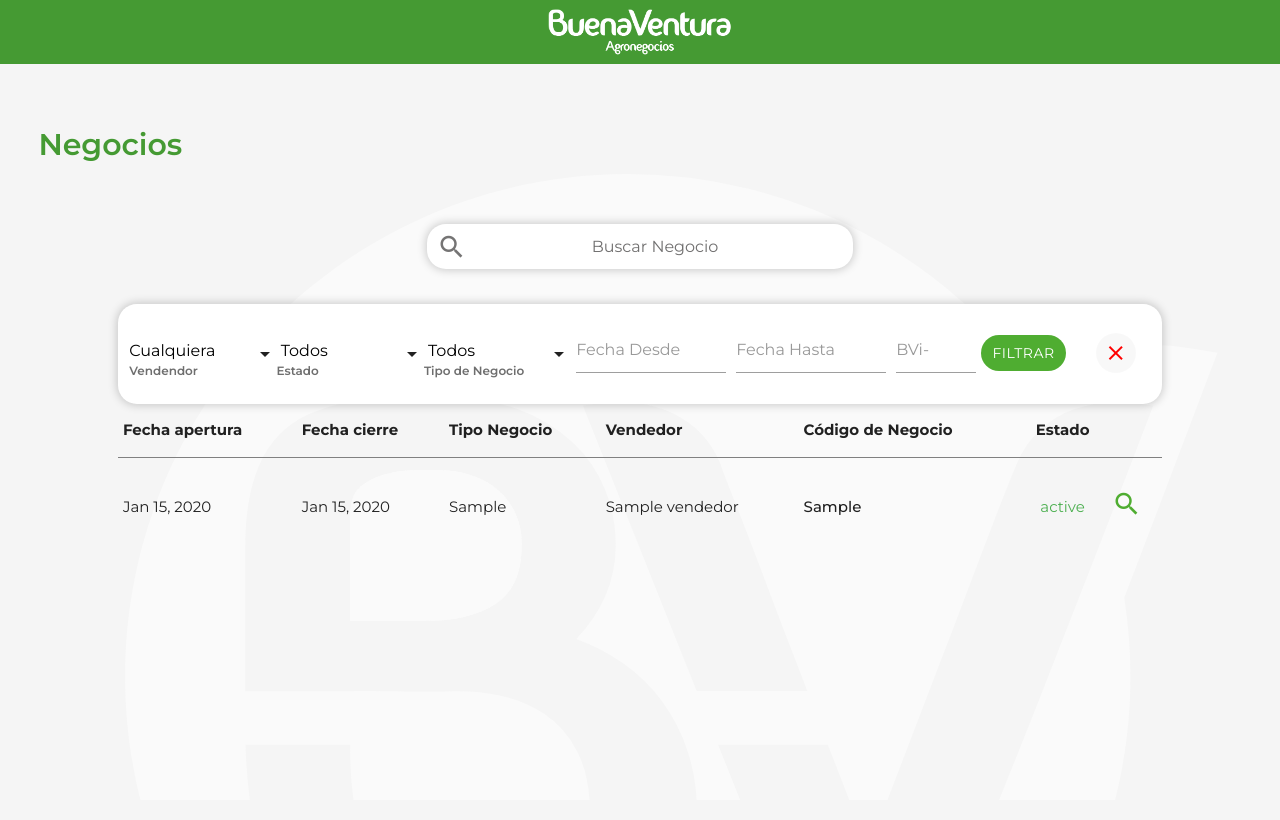
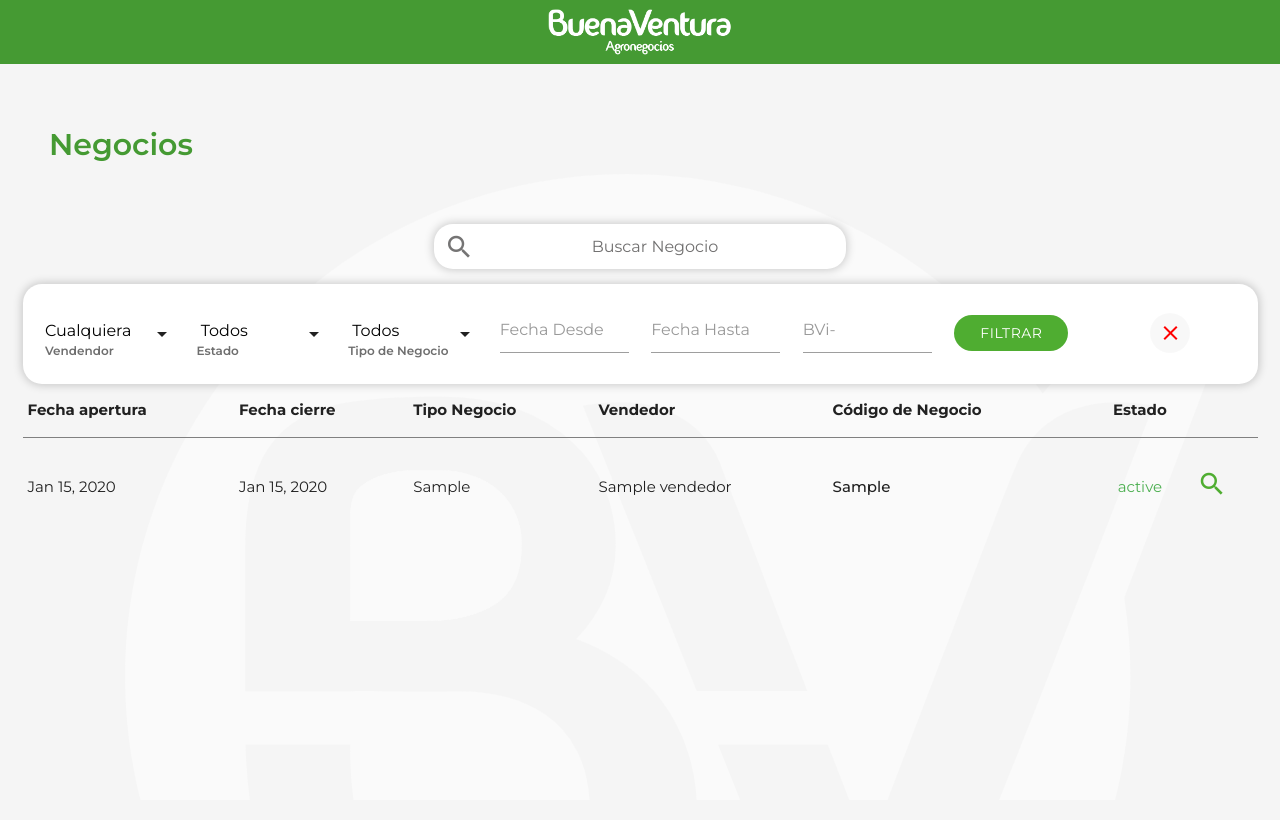
Before and after one commit to tobiasjpalacios/Buenaventura, a Django app: template BAProject/BAapp/templates/todos_los_negocios.html in a window 1280 px wide. Run offline with Django 3.2, Linux system fonts and the light colour scheme; the template is opened without the code that fills it: most values are stand-ins (such as "Sample title", 1, 10 or a date in 2020).

Commit message:
empezando tarea filtros

```diff
--- a/BAProject/BAapp/static/css/todos_negocios.css
+++ b/BAProject/BAapp/static/css/todos_negocios.css
@@ -13,17 +13,8 @@ html, body {
     border-radius: 2em;
     text-align: center;
 }
-#idDeNeg {
-    width: 80px;
+#fechaDesde, #fechaHasta, #idDeNeg {
     border-bottom: 1px solid #9e9e9e !important;
-    margin-left: 5px;
-    margin-right: 5px;
-}
-#fechaDesde, #fechaHasta {
-    width: 150px;
-    border-bottom: 1px solid #9e9e9e !important;
-    margin-left: 5px;
-    margin-right: 5px;
 }
 #fechaDesde::placeholder, #fechaHasta::placeholder, #idDeNeg::placeholder { /* Firefox, Chrome, Opera */
     color: #999;
@@ -42,6 +33,15 @@ html, body {
     position: fixed;
     display: none;
     z-index: 997;
+}
+
+#navFiltro {
+    height: 100px;
+}
+
+#nav-mobile {
+    display: flex;
+    justify-content: space-between;
 }
 
 label.for-input {
@@ -74,11 +74,28 @@ input {
     background-color: #4fad31 !important;
 }
 
-@media only screen and (max-width: 1092px) {
+.col .row {
+    margin-left: auto !important;
+    margin-right: auto !important;
+}
+
+@media only screen and (max-width: 992px) {
     #navFiltro {
-        min-width: 923px;
+        height: auto;
+    }
+    #nav-mobile {
+        display: block;
+    }
+    #nav-mobile li {
+        padding-top: 10px;
+        padding-bottom: 10px;
     }
     .tabla-info {
-        min-width: 923px;
+        overflow-x: auto;
+        white-space: nowrap;
+    }
+    html,
+    body {
+        overflow-x: hidden;
     }
 }
--- a/BAProject/BAapp/static/js/todos_negocios.js
+++ b/BAProject/BAapp/static/js/todos_negocios.js
@@ -130,29 +130,29 @@ $fixedHeader.css({
 
 var screenWidth = $(window).width();
 
-if (screenWidth > 992) {
-  $(window).bind("scroll", function() {
-    var offset = $(this).scrollTop();
+// if (screenWidth > 992) {
+//   $(window).bind("scroll", function() {
+//     var offset = $(this).scrollTop();
 
-    if (offset >= tableOffset && $fixedHeader.is(":hidden")) {
-      $filterClone = $("#navFiltro > div").detach();
-      $fixedFilter = $("#filtroFixed").append($filterClone);
+//     if (offset >= tableOffset && $fixedHeader.is(":hidden")) {
+//       $filterClone = $("#navFiltro > div").detach();
+//       $fixedFilter = $("#filtroFixed").append($filterClone);
 
-      $.each($header.find('tr > th'), function(ind, val) {
-        var original_width = $(val).width();
-        $($fixedHeader.find('tr > th')[ind]).width(original_width);
-      });
+//       $.each($header.find('tr > th'), function(ind, val) {
+//         var original_width = $(val).width();
+//         $($fixedHeader.find('tr > th')[ind]).width(original_width);
+//       });
 
-      $("#fixedForScroll").slideDown("fast");
-    }
-    else if (offset < tableOffset) {
-      var filterClone = $("#filtroFixed > div").detach();
-      $("#navFiltro").append(filterClone);
+//       $("#fixedForScroll").slideDown("fast");
+//     }
+//     else if (offset < tableOffset) {
+//       var filterClone = $("#filtroFixed > div").detach();
+//       $("#navFiltro").append(filterClone);
 
-      $("#fixedForScroll").slideUp("fast");
-    }
-  });
-}
+//       $("#fixedForScroll").slideUp("fast");
+//     }
+//   });
+// }
 
 // limpia filtros
 
--- a/BAProject/BAapp/templates/todos_los_negocios.html
+++ b/BAProject/BAapp/templates/todos_los_negocios.html
@@ -27,20 +27,19 @@ Negocios
     <!-- buscador -->
     <div class="row">
       <div class="col s12">
-        <div class="input-field col s9 m4 whitedivStyle offset-m4 offset-s2" style="height: 50%; padding: 0rem; margin-top: 0;">
+        <div class="input-field col s12 l4 offset-l4 whitedivStyle" style="height: 50%; padding: 0rem; margin-top: 0;">
           <i class="small material-icons shearG" style="position: relative; left: 10px;">search</i>
           <input id="inputBuscadorNegocio"
             placeholder="Buscar Negocio" onkeyup="searchBuscadorNegocio()" type="text" autocomplete="off">
         </div>
       </div>
-    </div>
 
-    <div class="col s10 l10 offset-s1 offset-l1">
+      <div class="col s12">
       <!-- filtros -->
-      <nav id="navFiltro" class="whitedivStyle" style="height: 100px;">
-        <div class="nav-wrapper clv" style="width: 100%;">
-          <ul id="nav-mobile" class="col s12" style="display: flex; justify-content: space-between;">
-            <li>
+      <nav id="navFiltro" class="whitedivStyle">
+        <div class="nav-wrapper clv">
+          <ul id="nav-mobile" class="col s12">
+            <li class="col s12 m6 l4">
               <div class="input-field clv">
                 <select multiple id="selectVendedores">
                   <option value="todos" selected>Cualquiera</option>
@@ -51,7 +50,7 @@ Negocios
                 <label class="for-input">Vendendor</label>
               </div>
             </li>
-            <li>
+            <li class="col s12 m6 l4">
               <div class="input-field clv">
                 <select multiple id="selectEstados">
                   <option value="todos" selected> Todos </option>
@@ -65,7 +64,7 @@ Negocios
                 <label class="for-input">Estado</label>
               </div>
             </li>
-            <li>
+            <li class="col s12 m6 l4">
               <div class="input-field clv">
                 <select id="selectTipo">
                   <option value="todos" selected value> Todos </option>
@@ -75,28 +74,28 @@ Negocios
                 <label class="for-input">Tipo de Negocio</label>
               </div>
             </li>
-            <li>
+            <li class="col s12 m6 l4">
               <div class="input-field clv">
                 <input type="text" class="datepicker" id="fechaDesde" name="fechaDesde" placeholder="Fecha Desde" autocomplete="off">
               </div>
             </li>
-            <li>
+            <li class="col s12 m6 l4">
               <div class="input-field clv">
                 <input type="text" class="datepicker" id="fechaHasta" name="fechaHasta" placeholder="Fecha Hasta" autocomplete="off">
               </div>
             </li>
-            <li>
+            <li class="col s12 m6 l4">
               <div class="input-field clv">
                 <input type="number" maxlength="255" min="1" placeholder="BVi-" name="idDeNeg" id="idDeNeg" autocomplete="off">
               </div>
             </li>
-            <li>
+            <li class="col s12 m6 l4">
               <div class="clv">
                 <a class="waves-effect waves-light btn col s12 no-shadows fltbtn"
                   onclick="filtrar()">FILTRAR</a>
               </div>
             </li>
-            <li>
+            <li class="col s12 m6 l4">
               <div class="clv">
                 <a class="btn-floating waves-effect waves-dark no-shadows tooltipped" style="background-color: #00000007;"
                   data-tooltip="Limpiar filtros" data-position="top" onclick="limpiarFiltros()">
@@ -114,7 +113,7 @@ Negocios
       </div>
 
       <!-- tabla info -->
-      <div class="offset-s2 tabla-info" style="width: 100%; position: relative;">
+      <div class="tabla-info" style="position: relative;">
         <table id="tableNegocios">
           <thead>
             <tr style="border-bottom: 1px solid grey;">
@@ -179,6 +178,7 @@ Negocios
             <!-- esto es la lista de negocios-->
           </tbody>
         </table>
+      </div>
       </div>
     </div>
   </div>
```
